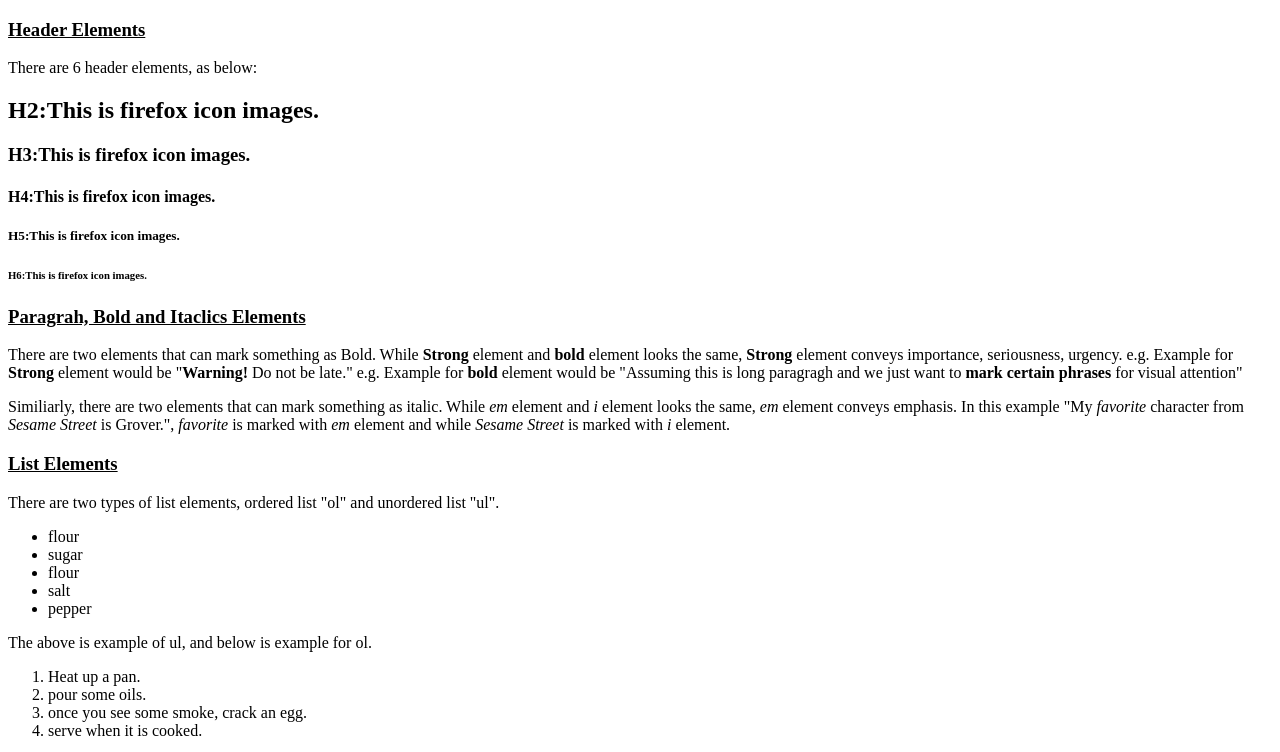
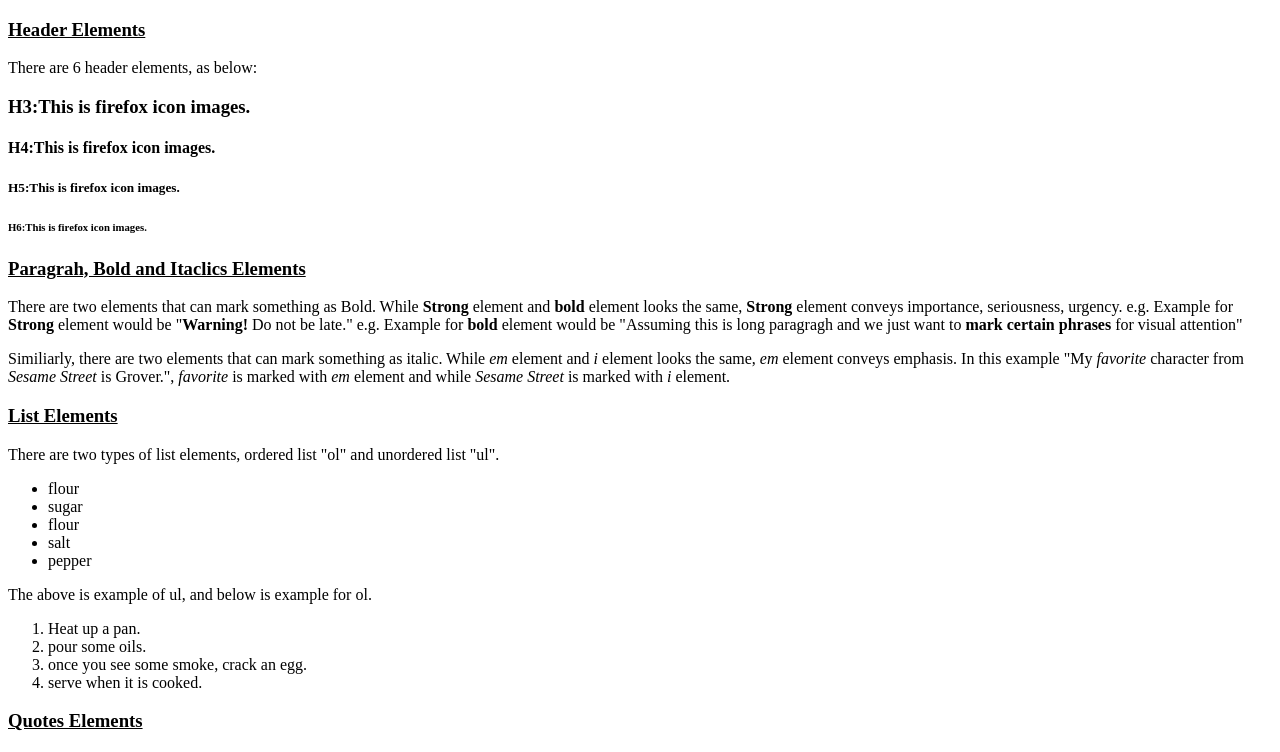
Before and after one commit to hongyuanloo/hongyuan.github.io, a plain HTML site: page index.html in a window 1280 px wide. Shown: the top 752 px of the page. Drawn offline with Linux system fonts and the light colour scheme.

Commit message:
remove h2

```diff
--- a/index.html
+++ b/index.html
@@ -9,7 +9,7 @@
     <h3><u>Header Elements</u></h3>
     <p>There are 6 header elements, as below: </p>
 
-    <h2>H2:This is firefox icon images.</h2>
+
     <h3>H3:This is firefox icon images.</h3>
     <h4>H4:This is firefox icon images.</h4>
     <h5>H5:This is firefox icon images.</h5>
```
